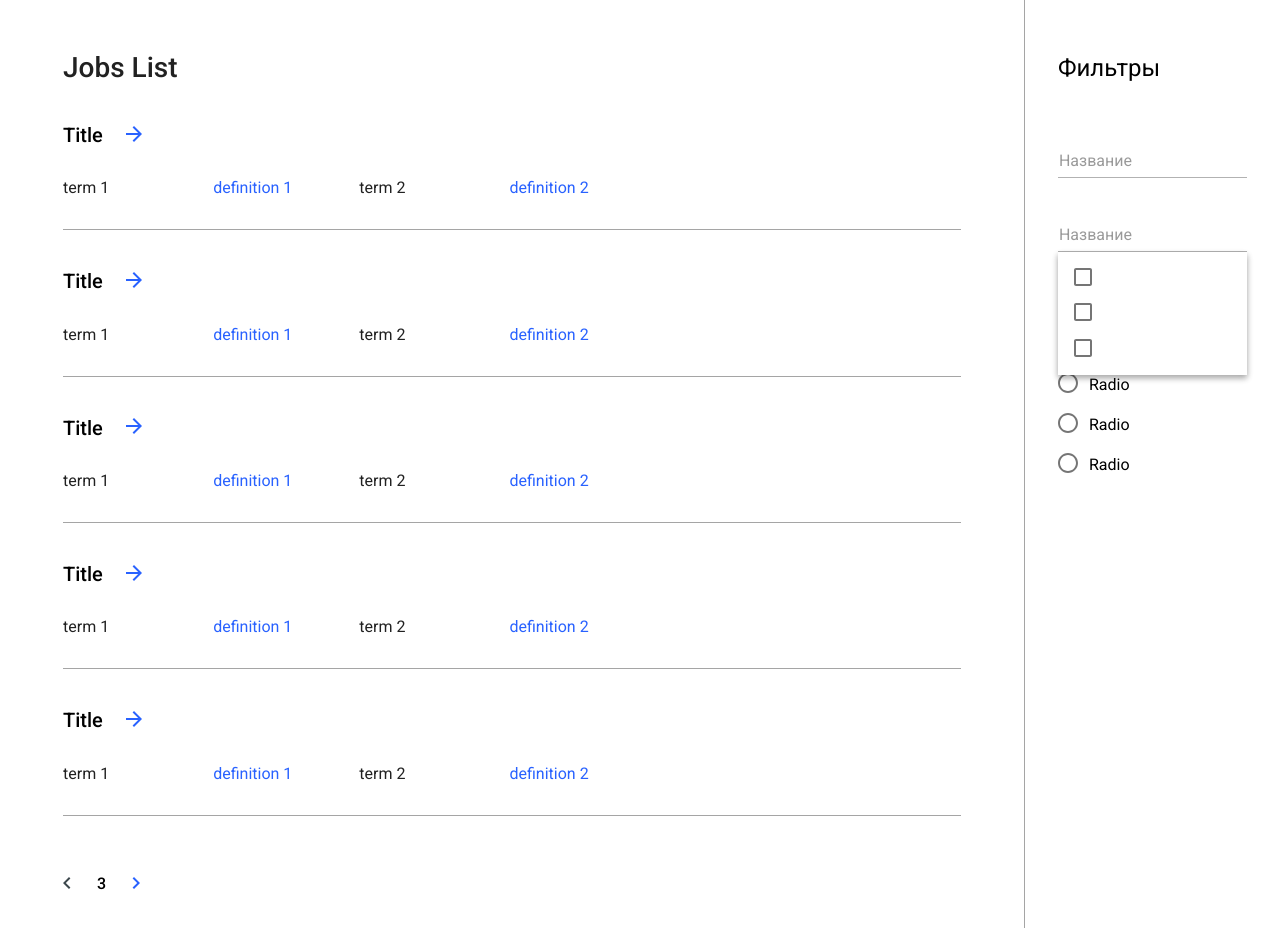
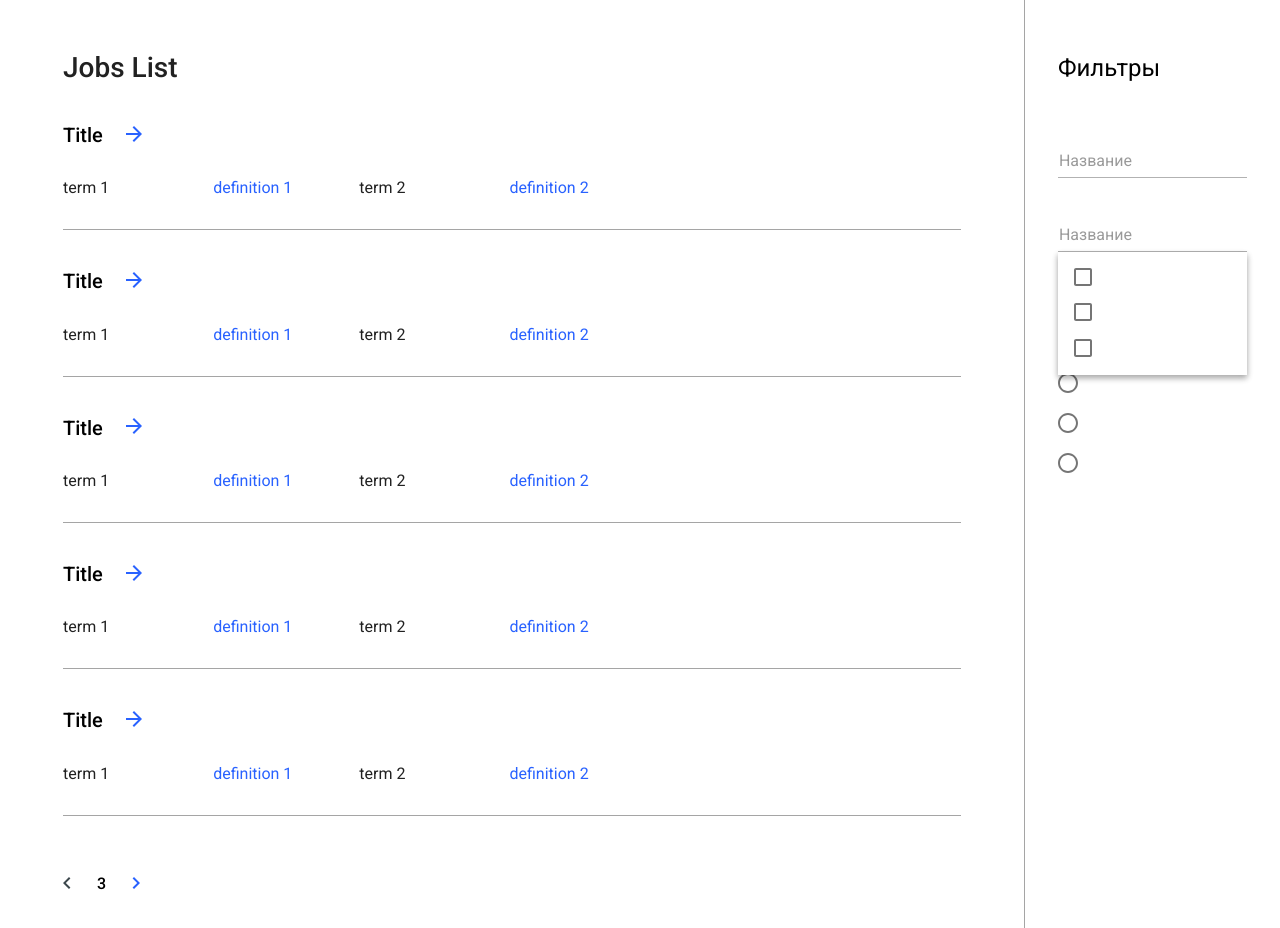
Before and after one commit to jsksru/joblist-angular, an Angular app: page / in a window 1280 px wide. Shown: the top 928 px of the page. Built offline with nearby package versions, Linux system fonts and the light colour scheme.

Commit message:
radio logic

```diff
--- a/src/app/modules/controls/radio/radio.component.html
+++ b/src/app/modules/controls/radio/radio.component.html
@@ -1,5 +1,5 @@
 <label class="label">
-  <input type="radio" class="input" name="radio">
+  <input type="radio" class="input" [name]="name" (change)="changeHandler($event)" [checked]="checked">
   <span class="radio"></span>
-  Radio
+  <ng-content></ng-content>
 </label>
--- a/src/app/modules/controls/radio/radio.component.ts
+++ b/src/app/modules/controls/radio/radio.component.ts
@@ -1,4 +1,4 @@
-import { Component } from '@angular/core';
+import { Component, Input, Output, EventEmitter } from '@angular/core';
 
 @Component({
   selector: 'controls-radio',
@@ -6,5 +6,13 @@ import { Component } from '@angular/core';
   styleUrls: ['./radio.component.scss']
 })
 export class RadioComponent {
+  @Input() name: string;
+  @Input() checked: boolean = false;
+  @Output() changeEmitter: EventEmitter<boolean> = new EventEmitter();
 
+  changeHandler(e) {
+    if (e.target.checked) {
+      this.changeEmitter.emit(true);
+    }
+  }
 }
```
